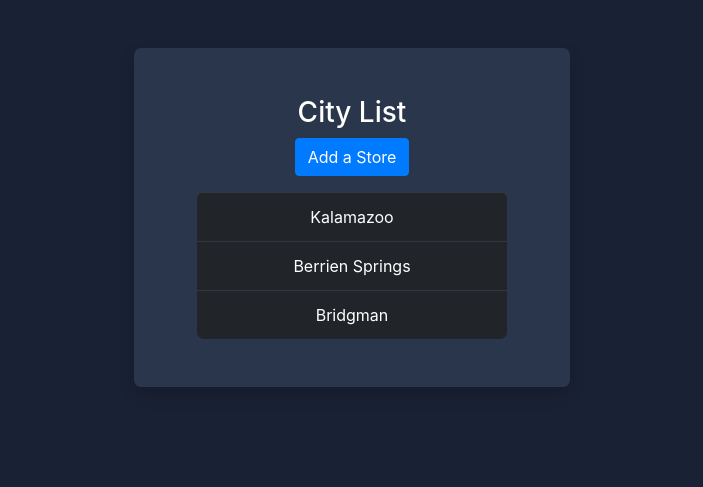
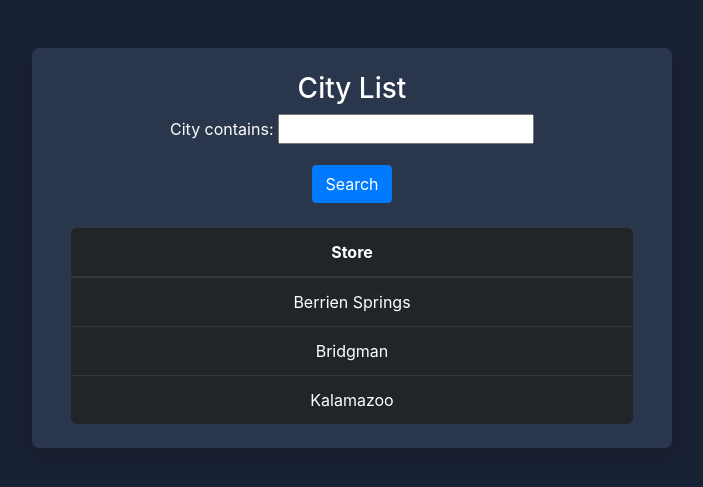
Before and after one commit to Sknapper4/foodFinder, a Django app: page /food/cities/ in a window 1280 px wide. Shown: the part 56-543 px from the top of the page, without its empty margins (288-991 px from the left). Run offline with Django 3.2, Linux system fonts and the light colour scheme; a user stored in the database is signed in; data comes from the database, SQL or seed files in the repository; both versions use the stored data as it was after the commit; some libraries are stand-ins or nearby versions; some web fonts are replaced.

Commit message:
added a new cities page that is also the city search page

```diff
--- a/food/filters.py
+++ b/food/filters.py
@@ -1,5 +1,19 @@
 import django_filters
 from .models import Snack, Store
+
+
+class StoreFilter(django_filters.FilterSet):
+
+    class Meta:
+        model = Store
+        fields = {
+            'city': ['icontains'],
+        }
+
+        def my_store_filter(self, queryset, city, value):
+            return queryset.filter(**{
+                city: value,
+            })
 
 
 class SnackFilter(django_filters.FilterSet):
@@ -7,7 +21,7 @@ class SnackFilter(django_filters.FilterSet):
     class Meta:
         model = Snack
         fields = {
-            'name': ['icontains']
+            'name': ['icontains'],
         }
 
         def my_snack_filter(self, queryset, snack, value):
--- a/food/templates/food/cities.html
+++ b/food/templates/food/cities.html
@@ -1,24 +1,35 @@
 {% extends 'food/base.html' %}
-
+{% load crispy_forms_tags %}
 
 {% block content %}
-    <div class="row justify-content-center mt-5">
-        <div class="col-lg-4 col-md-6 col-10 text-center shadow justify-content-center">
-            <div class="m-5">
-                <h3 class="mb-2">City List</h3>
-                <a class="text-white btn btn-md btn-primary mb-3" href="{% url 'food:create_store' %}">Add a Store</a>
-                {% if city_list %}
+
+    <div class="container-fluid">
+        <div class="row justify-content-center mt-5">
+            <div class="col-lg-6 col-md-8 col-12 text-center shadow justify-content-center">
+            <h3 class="mt-4">City List</h3>
+                <div class="mt-0 ml-4 mr-4 mb-4">
+                    <form action="" method="get">
+                        {{ filter.form.as_p }}
+                        {{ form|crispy }}
+                        <button class="btn btn-primary mb-4" type="submit" value="submit">Search</button>
+                    </form>
                     <table class="table table-dark">
+                        <thead>
+                        <tr>
+                            <th scope="col">Store</th>
+                        </tr>
+                        </thead>
                         <tbody>
-                        {% for city in city_list %}
-                                    <tr>
-                                        <td>{{ city.city }}</td>
-                                    </tr>
+                        {% for obj in filter.qs %}
+                            <tr>
+                                <td><a class="text-white" href="{% url 'food:city_details' obj.id %}">{{ obj.city }}</a></td>
+                            </tr>
                         {% endfor %}
                         </tbody>
                     </table>
-                {% endif %}
+                </div>
             </div>
         </div>
     </div>
+
 {% endblock %}
--- a/food/templates/food/index.html
+++ b/food/templates/food/index.html
@@ -36,7 +36,7 @@
             </div>
             <div class="col text-center shadow m-2 mt-4">
                 <h1 class="mt-4">Recent Stores</h1>
-            <a class="text-white btn btn-md btn-primary m-2" href="{% url 'food:create_store' %}">Add a Store</a>
+            <a class="text-white btn btn-md btn-primary m-2" href="{% url 'food:create_store' %}">Add a Store</a><a class="text-white btn btn-md btn-primary m-2" href="{% url 'food:cities' %}">Search for a store</a>
                 <table class="table table-dark">
               <thead>
                 <tr>
--- a/food/urls.py
+++ b/food/urls.py
@@ -17,6 +17,6 @@ urlpatterns = [
     path('admin/', admin.site.urls),
     path('accounts/', include('django.contrib.auth.urls')),
     path('my_snacks/', views.user_snacks, name='my_snacks'),
-    path('cities/', views.cities, name='cities'),
+    path('cities/', views.store_search, name='cities'),
     path('store/city/<int:store_id>/', views.city_details, name='city_details'),
 ]
--- a/food/views.py
+++ b/food/views.py
@@ -5,6 +5,8 @@ from django.contrib.auth.decorators import login_required
 from .models import Snack, Store
 from .forms import CreateStore, CreateSnack
 from .filters import SnackFilter
+from .filters import StoreFilter
+from django.db.models import Min
 
 
 def index(request):
@@ -91,6 +93,11 @@ def snack_search(request):
     return render(request, 'food/find_snack.html', {'filter': filter})
 
 
+def store_search(request):
+    filter = StoreFilter(request.GET, queryset=Store.objects.values('city').annotate(id=Min('id')))
+    return render(request, 'food/cities.html', {'filter': filter})
+
+
 @login_required()
 def cities(request):
     stores_list = Store.objects.all()
```
Also changed, not shown: db.sqlite3.
